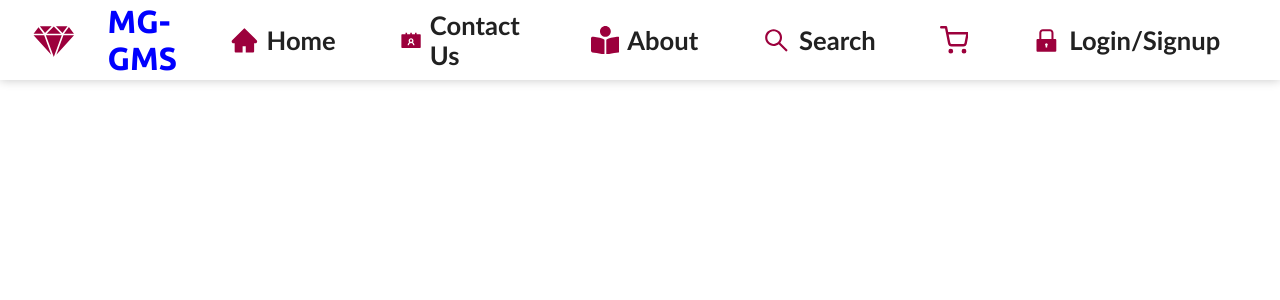
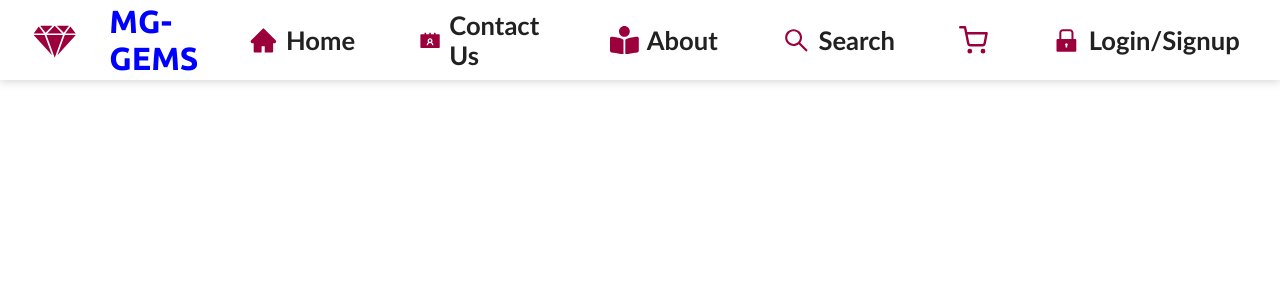
Before and after one commit to developerAasif/GemsWeb, a React (Create React App) app: page / in a window 1280 px wide. Shown: the top 300 px of the page. Built offline with nearby package versions, Linux system fonts and the light colour scheme.

Commit message:
change logo

```diff
--- a/src/components/header/Header.jsx
+++ b/src/components/header/Header.jsx
@@ -17,7 +17,7 @@ export default function Header() {
                 <motion.div initial={{ x: "-100%" }} whileInView={{ x: 0 }}>
                     <GiCutDiamond />
                     <div>
-                        <h4>MG-GMS</h4>
+                        <h4>MG-GEMS</h4>
                     </div>
                 </motion.div>
 
```
